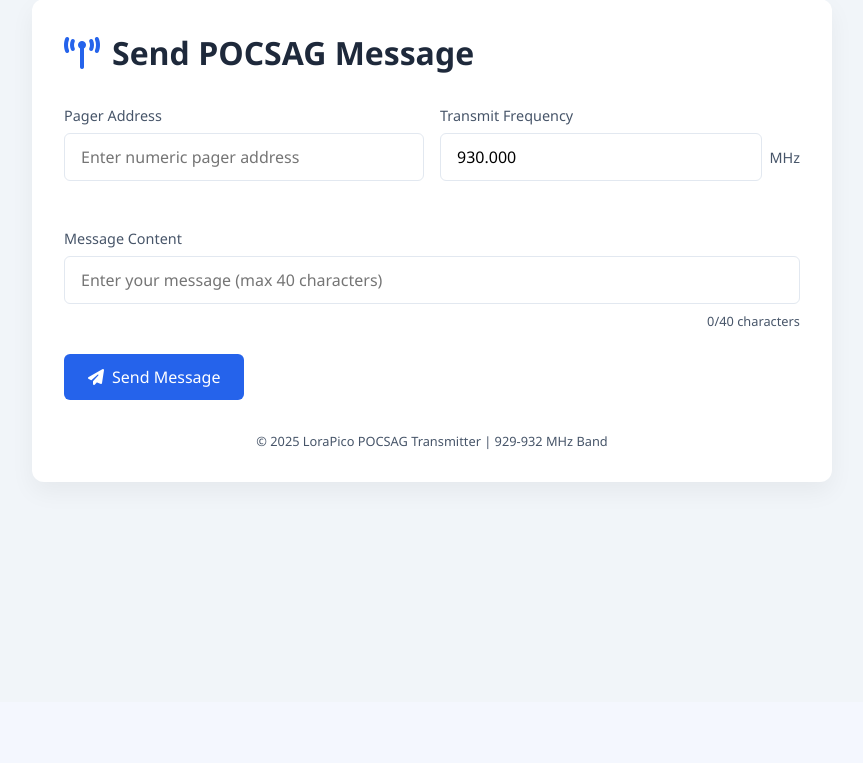
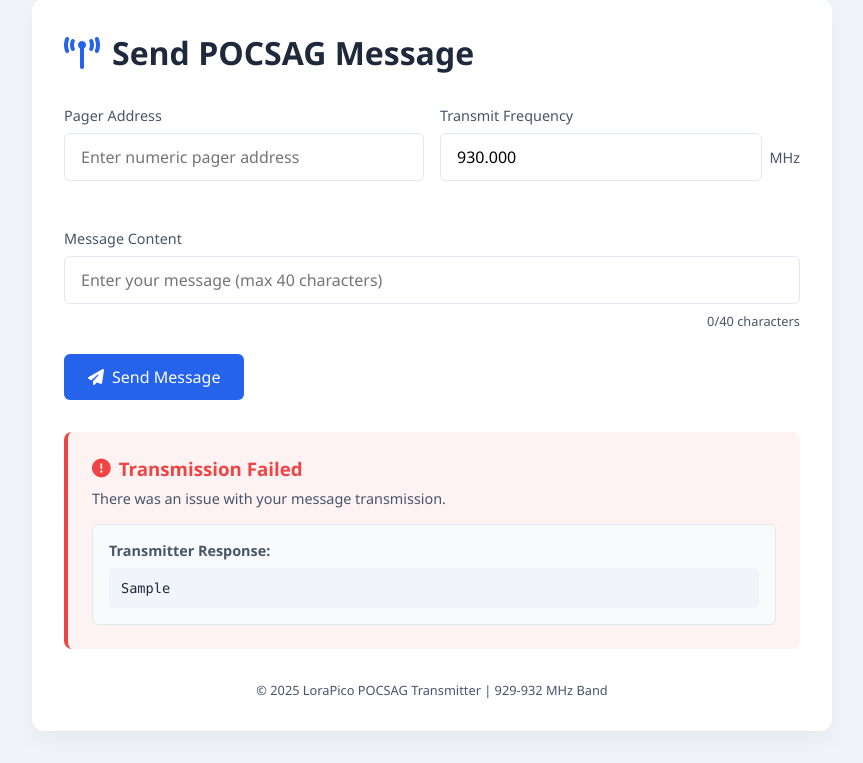
Before and after one commit to smart-life-tech/loraPico, a Flask app: template templates/send_message.html in a window 1280 px wide. Shown: the part 98-861 px from the top of the page, without its empty margins (208-1071 px from the left). Before the commit the page ends 586 px from the top, so only its background shows below. Run offline with Flask 3, Linux system fonts and the light colour scheme; the template is opened without the code that fills it: most values are stand-ins (such as "Sample title", 1, 10 or a date in 2020).

Commit message:
added arduino response

```diff
--- a/app.py
+++ b/app.py
@@ -98,21 +98,13 @@ def login():
 def send_message():
     message_sent = False
     error_message = None
-    frequency = 930.000  # Default frequency
+    arduino_response = None
 
     if request.method == 'POST':
         address = request.form['address']
         message = request.form['message']
 
-        # Get and validate frequency
-        try:
-            frequency = float(request.form['frequency'])
-            if frequency < 929.0 or frequency > 932.0:
-                error_message = 'Frequency must be between 929.0 and 932.0 MHz'
-        except ValueError:
-            error_message = 'Invalid frequency format'
-
-        # Validate other input
+        # Improved input validation
         if not address.isdigit():
             error_message = 'Address must contain only numbers'
         elif int(address) <= 0:
@@ -125,12 +117,34 @@ def send_message():
             # Send to RP2040
             if ser is not None and ser.is_open:
                 try:
-                    # Include frequency in the command
-                    command = f"{address}:{message}:{frequency:.3f}\n"
+                    command = f"{address}:{message}\n"
                     ser.write(command.encode())
                     ser.flush()
-                    message_sent = True
-                    flash(f'Message sent successfully at {frequency:.3f} MHz!', 'success')
+
+                    # Wait for and read the response from Arduino
+                    # Set a timeout for reading the response
+                    timeout = time.time() + 5  # 5 second timeout
+                    response_data = ""
+
+                    while time.time() < timeout:
+                        if ser.in_waiting > 0:
+                            line = ser.readline().decode('utf-8').strip()
+                            response_data += line
+                            if "success" in line.lower() or "error" in line.lower() or "complete" in line.lower():
+                                break
+
+                    if response_data:
+                        arduino_response = response_data
+                        message_sent = "error" not in response_data.lower()
+                        if message_sent:
+                            flash('Message sent successfully!', 'success')
+                        else:
+                            flash(f'Error: {response_data}', 'danger')
+                    else:
+                        arduino_response = "No response from transmitter"
+                        flash('Message sent but no confirmation received', 'warning')
+                        message_sent = True
+
                 except serial.SerialException as e:
                     error_message = f'Error sending message: {str(e)}'
             else:
@@ -139,7 +153,7 @@ def send_message():
         if error_message:
             flash(error_message, 'danger')
 
-    return render_template('send_message.html', message_sent=message_sent, frequency=f"{frequency:.3f}")
+    return render_template('send_message.html', message_sent=message_sent, arduino_response=arduino_response)
 
 @app.route('/logout')
 @login_required
--- a/templates/send_message.html
+++ b/templates/send_message.html
@@ -354,6 +354,43 @@
         .form-col {
             flex: 1;
         }
+
+        .transmission-status.error {
+            background-color: #fef2f2;
+            border-left: 4px solid var(--danger);
+        }
+
+        .transmission-status.error h3 {
+            color: var(--danger);
+        }
+
+        .arduino-response {
+            margin-top: 1rem;
+            padding: 1rem;
+            background-color: #f8fafc;
+            border-radius: 6px;
+            border: 1px solid #e2e8f0;
+        }
+
+        .arduino-response h4 {
+            color: var(--secondary);
+            margin-bottom: 0.5rem;
+            font-size: 0.9rem;
+            font-weight: 600;
+        }
+
+        .arduino-response pre {
+            font-family: 'Consolas', 'Monaco', monospace;
+            font-size: 0.85rem;
+            white-space: pre-wrap;
+            word-break: break-all;
+            color: var(--dark);
+            background-color: #f1f5f9;
+            padding: 0.75rem;
+            border-radius: 4px;
+            max-height: 150px;
+            overflow-y: auto;
+        }
     </style>
 </head>
 <body>
@@ -439,11 +476,26 @@
             </button>
         </form>
 
-        <!-- This section would be shown conditionally after a successful transmission -->
+        <!-- Add this section after the form -->
         {% if message_sent %}
         <div class="transmission-status">
             <h3><i class="fas fa-check-circle"></i> Transmission Successful</h3>
-            <p>Your message has been successfully transmitted to the pager address at {{ frequency }} MHz.</p>
+            <p>Your message has been successfully transmitted to the pager address.</p>
+            {% if arduino_response %}
+            <div class="arduino-response">
+                <h4>Transmitter Response:</h4>
+                <pre>{{ arduino_response }}</pre>
+            </div>
+            {% endif %}
+        </div>
+        {% elif arduino_response %}
+        <div class="transmission-status error">
+            <h3><i class="fas fa-exclamation-circle"></i> Transmission Failed</h3>
+            <p>There was an issue with your message transmission.</p>
+            <div class="arduino-response">
+                <h4>Transmitter Response:</h4>
+                <pre>{{ arduino_response }}</pre>
+            </div>
         </div>
         {% endif %}
 
```
Also changed, not shown: 1 other file.
